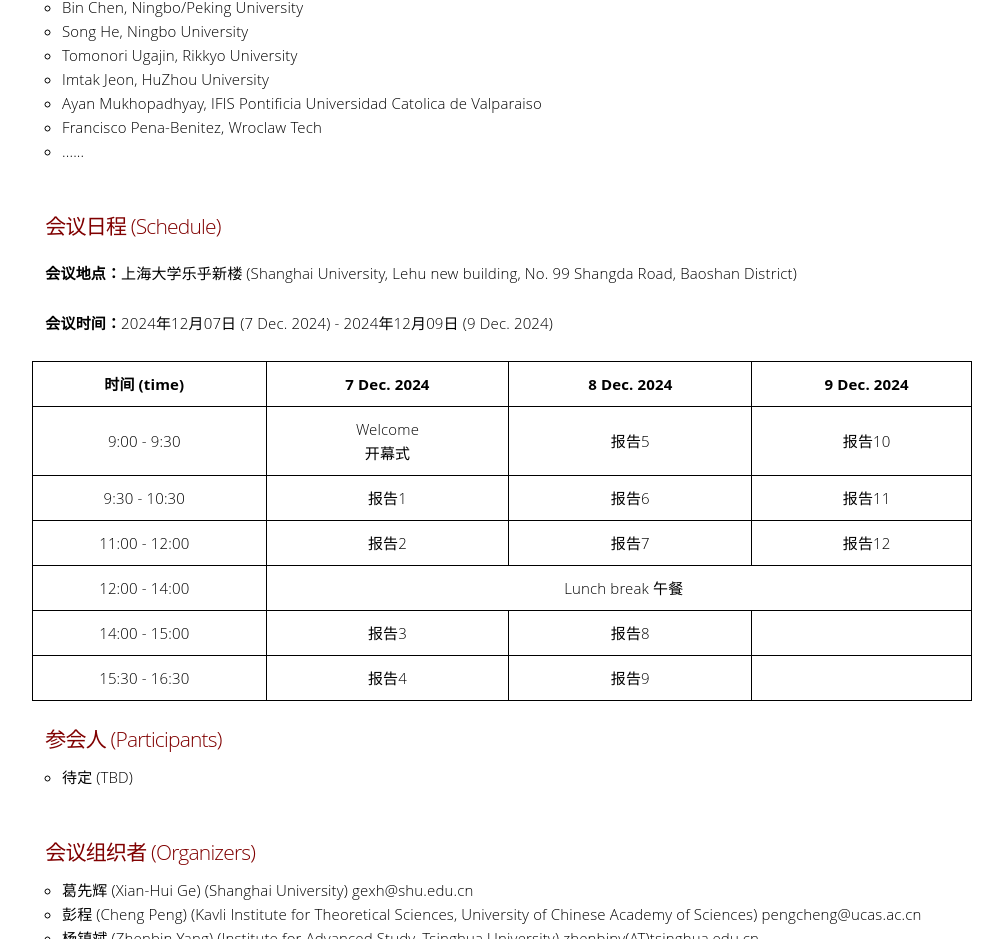
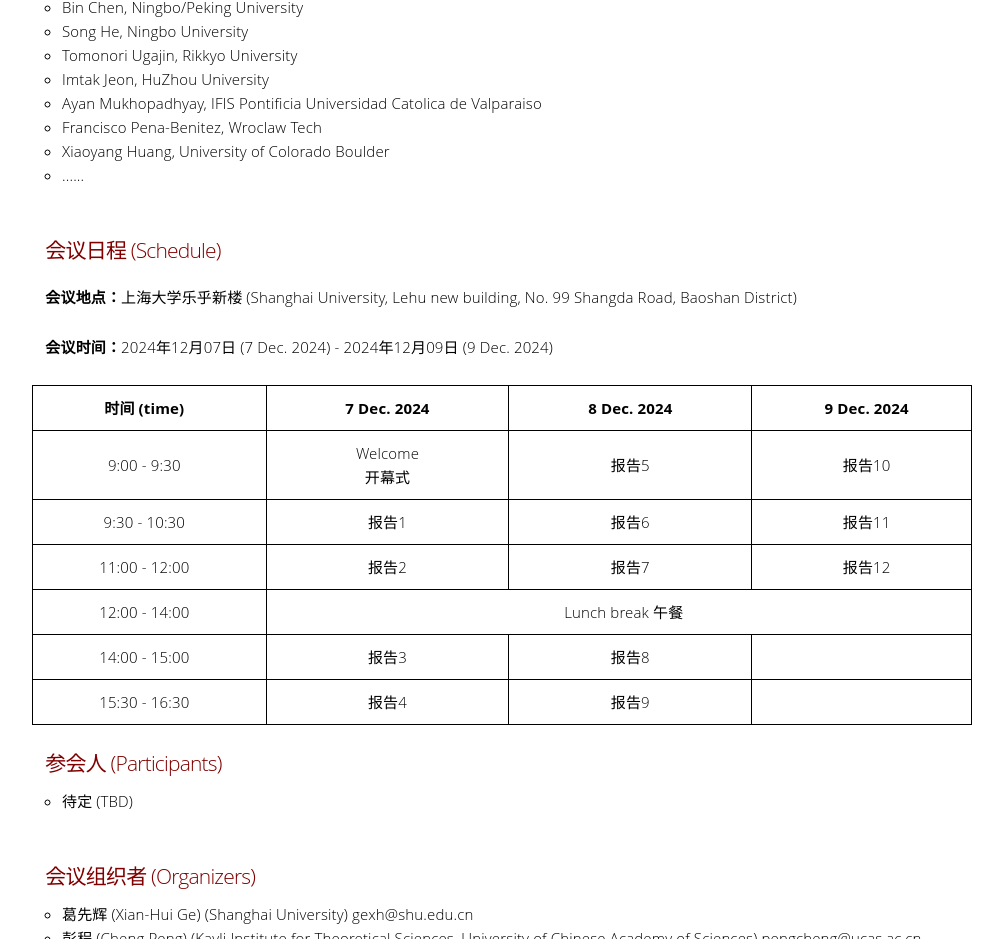
Before and after one commit to tenkoADSCFT/Ensemble-average-theories-in-HET, a plain HTML site: page index.html in a window 1280 px wide. Shown: the part 2311-3250 px from the top of the page, without its empty margins (138-1141 px from the left). Drawn offline with Linux system fonts and the light colour scheme.

Commit message:
Update index.html

```diff
--- a/index.html
+++ b/index.html
@@ -109,6 +109,7 @@
 <li>Imtak Jeon, HuZhou University</li>
 <li>Ayan Mukhopadhyay, IFIS Pontificia Universidad Catolica de Valparaiso</li>
 <li>Francisco Pena-Benitez, Wroclaw Tech</li>
+<li>Xiaoyang Huang, University of Colorado Boulder</li>
 <li>......</li>
 </ul>
 </p>
```
